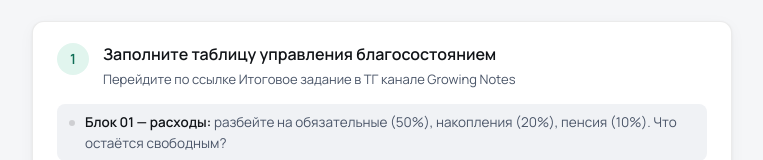
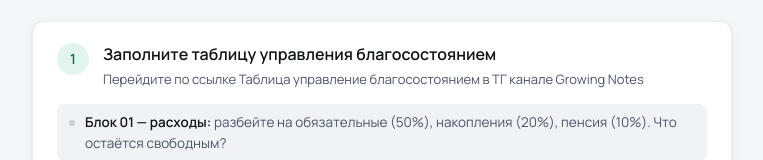
Before and after one commit to Tokeniom/homework-growing, a plain HTML site: page index.html in a window 1280 px wide. Shown: the part 164-324 px from the top of the page, without its empty margins (258-1021 px from the left). Drawn offline with Linux system fonts and the light colour scheme.

Commit message:
Update index.html

```diff
--- a/index.html
+++ b/index.html
@@ -325,7 +325,7 @@
       <div class="num n1">1</div>
       <div>
         <p class="card-title">Заполните таблицу управления благосостоянием</p>
-        <p class="card-desc">Перейдите по ссылке Итоговое задание в ТГ канале Growing Notes</p>
+        <p class="card-desc">Перейдите по ссылке Таблица управление благосостоянием в ТГ канале Growing Notes</p>
       </div>
     </div>
     <ul class="steps">
```
